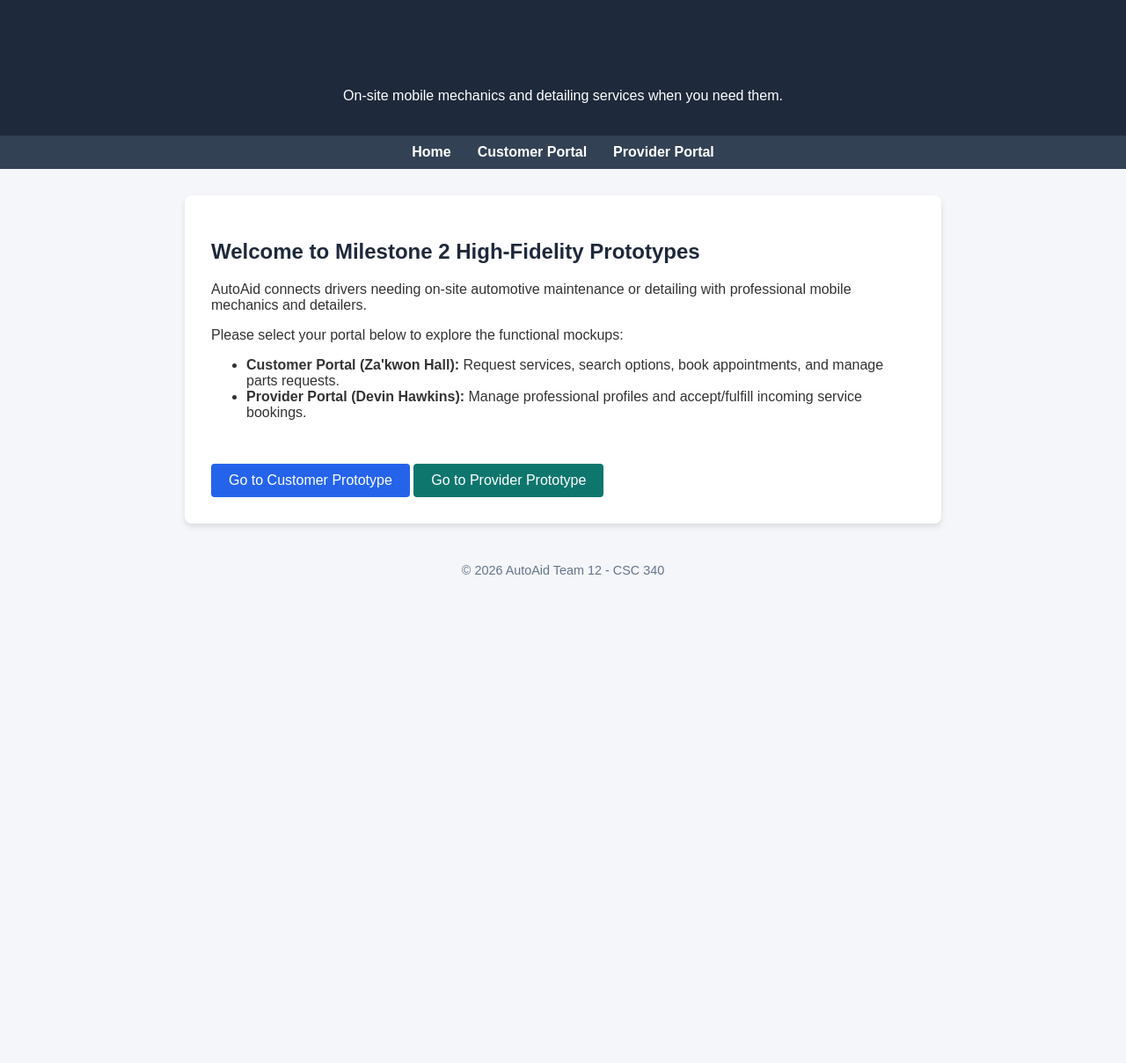
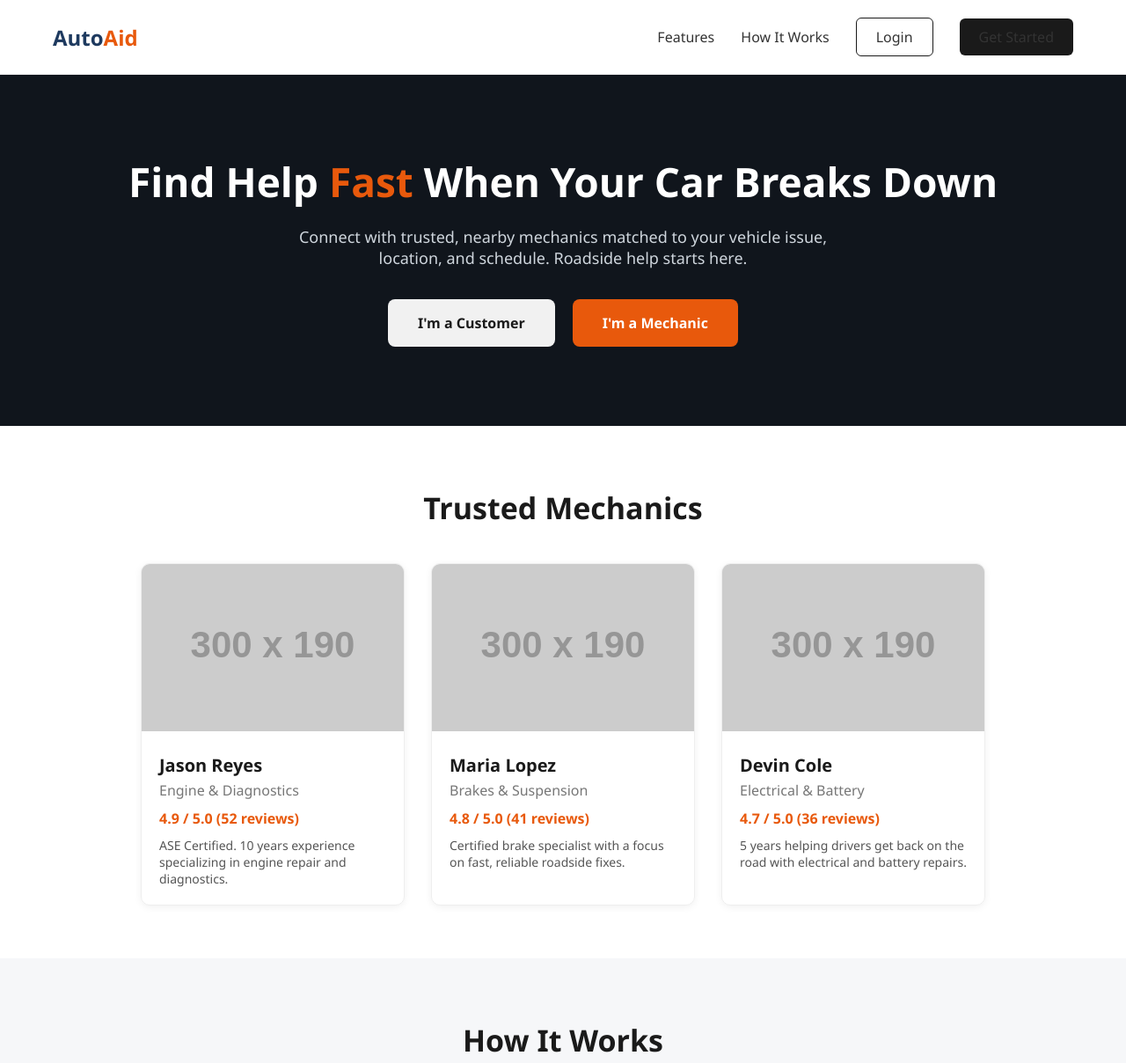
Before and after one commit to devinUNCG-school/csc340_team12, a plain HTML site: page high-fidelity-prototype/index.html in a window 1280 px wide. Shown: the top 1208 px of the page at 88% size. Before the commit the page ends 800 px from the top, so only its background shows below. Drawn offline with Linux system fonts and the light colour scheme; placeholder pictures from the web are drawn by us.

Commit message:
Updated the home landing page

```diff
--- a/high-fidelity-prototype/index.html
+++ b/high-fidelity-prototype/index.html
@@ -3,33 +3,253 @@
 <head>
 <meta charset="UTF-8">
 <meta name="viewport" content="width=device-width, initial-scale=1.0">
-    <title>AutoAid - Prototype Hub</title>
-    <link rel="stylesheet" href="styles.css">
+<title>AutoAid - Roadside & Mechanic Matching</title>
+<style>
+  * { margin: 0; padding: 0; box-sizing: border-box; font-family: 'Segoe UI', Arial, sans-serif; }
+  body { color: #1a1a1a; }
+
+  /* Navbar */
+  nav {
+    display: flex;
+    justify-content: space-between;
+    align-items: center;
+    padding: 20px 60px;
+    border-bottom: 1px solid #eee;
+  }
+  .logo {
+    display: flex;
+    align-items: center;
+    font-size: 24px;
+    font-weight: 700;
+    color: #1e3a5f;
+  }
+  .logo span { color: #e8590c; }
+  .nav-links {
+    display: flex;
+    align-items: center;
+    gap: 30px;
+  }
+  .nav-links a {
+    text-decoration: none;
+    color: #333;
+    font-weight: 500;
+  }
+  .btn {
+    padding: 10px 22px;
+    border-radius: 6px;
+    font-weight: 600;
+    text-decoration: none;
+    cursor: pointer;
+    border: none;
+  }
+  .btn-outline {
+    border: 1px solid #1a1a1a;
+    background: transparent;
+    color: #1a1a1a;
+  }
+  .btn-solid {
+    background: #1a1a1a;
+    color: #fff;
+  }
+
+  /* Hero */
+  .hero {
+    background: #10151c;
+    color: #fff;
+    text-align: center;
+    padding: 90px 20px;
+  }
+  .hero h1 {
+    font-size: 46px;
+    margin-bottom: 20px;
+  }
+  .hero h1 .highlight { color: #e8590c; }
+  .hero p {
+    font-size: 18px;
+    color: #cfd6dd;
+    max-width: 650px;
+    margin: 0 auto 35px;
+  }
+  .hero-buttons {
+    display: flex;
+    justify-content: center;
+    gap: 20px;
+  }
+  .hero-buttons button {
+    padding: 16px 34px;
+    font-size: 16px;
+    border-radius: 8px;
+    font-weight: 600;
+    cursor: pointer;
+    border: none;
+  }
+  .btn-customer { background: #f1f1f1; color: #1a1a1a; }
+  .btn-mechanic { background: #e8590c; color: #fff; }
+
+  /* Section titles */
+  .section-title {
+    text-align: center;
+    font-size: 34px;
+    margin: 70px 0 40px;
+  }
+
+  /* Mechanic cards */
+  .cards {
+    display: flex;
+    justify-content: center;
+    gap: 30px;
+    padding: 0 60px 60px;
+    flex-wrap: wrap;
+  }
+  .card {
+    width: 300px;
+    border: 1px solid #eee;
+    border-radius: 10px;
+    overflow: hidden;
+    box-shadow: 0 2px 8px rgba(0,0,0,0.06);
+  }
+  .card img {
+    width: 100%;
+    height: 190px;
+    object-fit: cover;
+  }
+  .card-body { padding: 20px; }
+  .card-body h3 { font-size: 20px; margin-bottom: 4px; }
+  .card-body .specialty { color: #777; margin-bottom: 10px; }
+  .card-body .rating { color: #e8590c; font-weight: 600; margin-bottom: 10px; }
+  .card-body p.desc { font-size: 14px; color: #555; }
+
+  /* How it works */
+  .steps {
+    display: flex;
+    justify-content: center;
+    gap: 30px;
+    padding: 0 60px 70px;
+    background: #f6f7f9;
+    flex-wrap: wrap;
+  }
+  .steps .section-title { width: 100%; }
+  .step {
+    background: #fff;
+    width: 300px;
+    padding: 30px;
+    border-radius: 10px;
+    box-shadow: 0 2px 8px rgba(0,0,0,0.05);
+  }
+  .step .num { font-size: 34px; color: #cfd6dd; font-weight: 700; margin-bottom: 10px; }
+  .step h3 { font-size: 20px; margin-bottom: 10px; }
+  .step p { color: #555; font-size: 14px; }
+
+  /* CTA */
+  .cta {
+    background: #10151c;
+    color: #fff;
+    text-align: center;
+    padding: 70px 20px;
+  }
+  .cta h2 { font-size: 32px; margin-bottom: 12px; }
+  .cta p { color: #cfd6dd; margin-bottom: 30px; }
+  .cta button {
+    background: #fff;
+    color: #1a1a1a;
+    padding: 16px 34px;
+    border-radius: 8px;
+    font-weight: 600;
+    font-size: 16px;
+    border: none;
+    cursor: pointer;
+  }
+
+  /* Footer */
+  footer {
+    text-align: center;
+    padding: 25px;
+    background: #0b0f14;
+    color: #8a93a0;
+    font-size: 14px;
+  }
+</style>
 </head>
 <body>
-    <header>
-        <h1>AutoAid Prototype Hub</h1>
-        <p>On-site mobile mechanics and detailing services when you need them.</p>
-    </header>
+
   <nav>
-        <a href="index.html">Home</a>
-        <a href="customer/index.html">Customer Portal</a>
-        <a href="provider/index.html">Provider Portal</a>
+    <div class="logo">Auto<span>Aid</span></div>
+    <div class="nav-links">
+      <a href="#features">Features</a>
+      <a href="#how-it-works">How It Works</a>
+      <a href="login.html" class="btn btn-outline">Login</a>
+      <a href="signup.html" class="btn btn-solid">Get Started</a>
+    </div>
   </nav>
-    <div class="container">
-        <h2>Welcome to Milestone 2 High-Fidelity Prototypes</h2>
-        <p>AutoAid connects drivers needing on-site automotive maintenance or detailing with professional mobile mechanics and detailers.</p>
-        <p>Please select your portal below to explore the functional mockups:</p>
-        <ul>
-            <li><strong>Customer Portal (Za'kwon Hall):</strong> Request services, search options, book appointments, and manage parts requests.</li>
-            <li><strong>Provider Portal (Devin Hawkins):</strong> Manage professional profiles and accept/fulfill incoming service bookings.</li>
-        </ul>
-        <br>
-        <a href="customer/index.html" class="btn">Go to Customer Prototype</a>
-        <a href="provider/index.html" class="btn" style="background-color: #0f766e;">Go to Provider Prototype</a>
+
+  <section class="hero">
+    <h1>Find Help <span class="highlight">Fast</span> When Your Car Breaks Down</h1>
+    <p>Connect with trusted, nearby mechanics matched to your vehicle issue, location, and schedule. Roadside help starts here.</p>
+    <div class="hero-buttons">
+      <button class="btn-customer" onclick="location.href='customer/index.html'">I'm a Customer</button>
+      <button class="btn-mechanic" onclick="location.href='mechanic/index.html'">I'm a Mechanic</button>
     </div>
+  </section>
+
+  <h2 class="section-title" id="features">Trusted Mechanics</h2>
+  <div class="cards">
+    <div class="card">
+      <img src="https://via.placeholder.com/300x190" alt="Mechanic photo">
+      <div class="card-body">
+        <h3>Jason Reyes</h3>
+        <div class="specialty">Engine & Diagnostics</div>
+        <div class="rating">4.9 / 5.0 (52 reviews)</div>
+        <p class="desc">ASE Certified. 10 years experience specializing in engine repair and diagnostics.</p>
+      </div>
+    </div>
+    <div class="card">
+      <img src="https://via.placeholder.com/300x190" alt="Mechanic photo">
+      <div class="card-body">
+        <h3>Maria Lopez</h3>
+        <div class="specialty">Brakes & Suspension</div>
+        <div class="rating">4.8 / 5.0 (41 reviews)</div>
+        <p class="desc">Certified brake specialist with a focus on fast, reliable roadside fixes.</p>
+      </div>
+    </div>
+    <div class="card">
+      <img src="https://via.placeholder.com/300x190" alt="Mechanic photo">
+      <div class="card-body">
+        <h3>Devin Cole</h3>
+        <div class="specialty">Electrical & Battery</div>
+        <div class="rating">4.7 / 5.0 (36 reviews)</div>
+        <p class="desc">5 years helping drivers get back on the road with electrical and battery repairs.</p>
+      </div>
+    </div>
+  </div>
+
+  <div class="steps" id="how-it-works">
+    <h2 class="section-title">How It Works</h2>
+    <div class="step">
+      <div class="num">1</div>
+      <h3>Describe Your Issue</h3>
+      <p>Tell us what's wrong with your vehicle and where you're located.</p>
+    </div>
+    <div class="step">
+      <div class="num">2</div>
+      <h3>Get Matched</h3>
+      <p>Browse nearby mechanics matched to your issue, ratings, and availability.</p>
+    </div>
+    <div class="step">
+      <div class="num">3</div>
+      <h3>Book & Get Help</h3>
+      <p>Schedule a repair or request roadside assistance in just a few taps.</p>
+    </div>
+  </div>
+
+  <section class="cta">
+    <h2>Stuck on the Road?</h2>
+    <p>Join drivers finding fast, reliable help with AutoAid.</p>
+    <button onclick="location.href='signup.html'">Start Free Today</button>
+  </section>
+
   <footer>
-        &copy; 2026 AutoAid Team 12 - CSC 340
+    &copy; 2026 AutoAid. All rights reserved. Connecting drivers with trusted mechanics.
   </footer>
+
 </body>
 </html>
```
Lines whose indentation alone changed are shown as unchanged.
